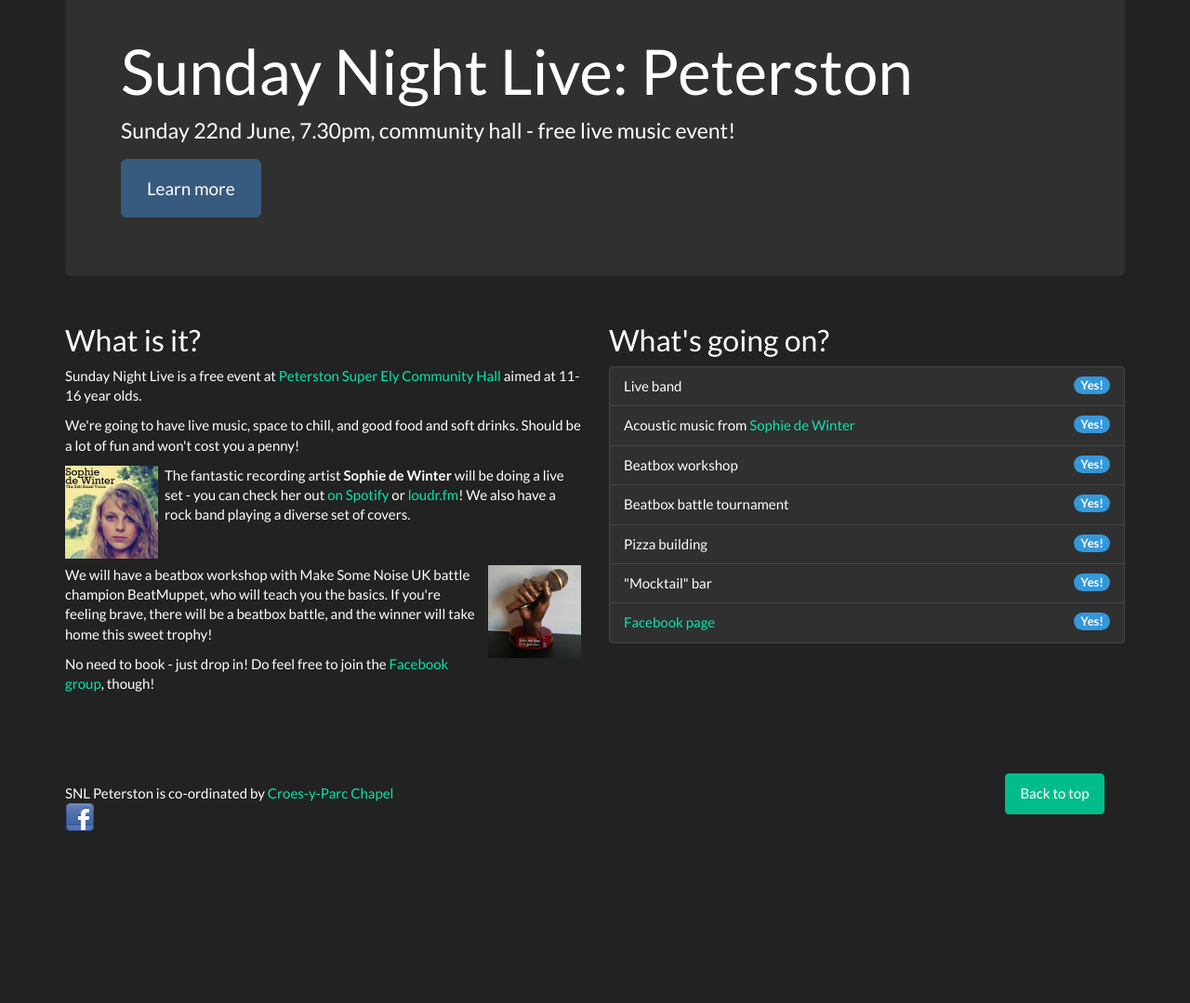
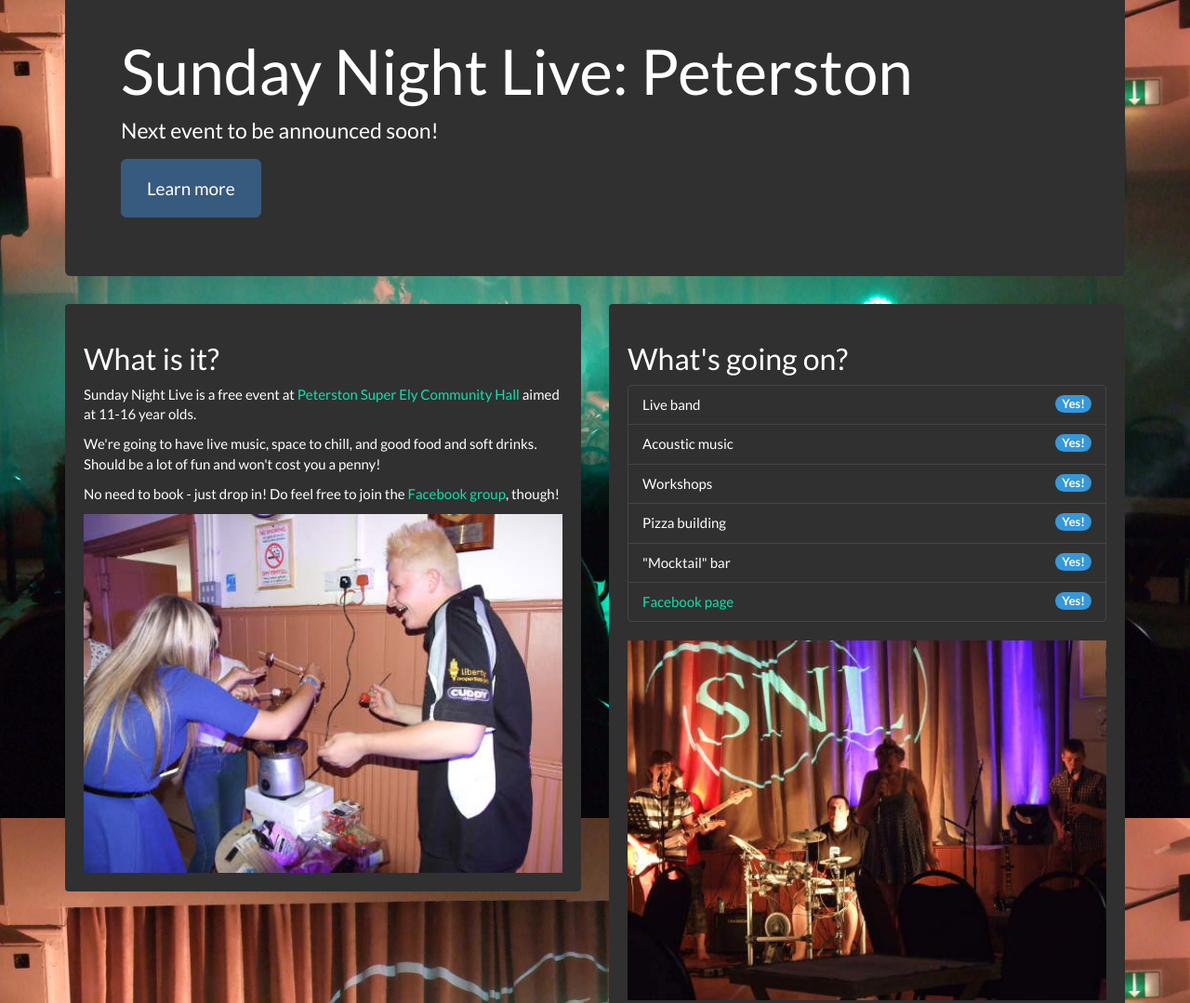
Before and after one commit to gavD/snlpeterston, a website: page index.html in a window 1280 px wide. Shown: the part 80-1159 px from the top of the page at 93% size. Before the commit the page ends 1053 px from the top, so only its background shows below. Drawn offline with nearby package versions, Linux system fonts and the light colour scheme.

Commit message:
Add photos and update copy

```diff
--- a/index.html
+++ b/index.html
@@ -27,16 +27,30 @@
             width: 100px;
             height: 100px;
         }
+		body{
+			background: url('img/photo/DSCF3068.JPG') no-repeat center center fixed;
+			-webkit-background-size: cover;
+			-moz-background-size: cover;
+			-o-background-size: cover;
+			background-size: cover;
+		}
+		img.past {
+			width: 100%;
+		}
     </style>
 </head>
 <body>
+
 
 <div class="container">
     <div class="row" id="top">
         <div class="col-lg-12">
             <div class="jumbotron">
                 <h1>Sunday Night Live: Peterston</h1>
-                <p class="lead">Sunday 22nd June, 7.30pm, community hall - free live music event!</p>
+                <p class="lead">
+					Next event to be announced soon!
+					<!--Sunday 22nd June, 7.30pm, community hall - free live music event!-->
+				</p>
 
                 <p><a href="#whatisit" class="btn btn-primary btn-lg">Learn more</a></p>
             </div>
@@ -44,21 +58,28 @@
     </div>
     <div class="row">
         <div class="col-lg-6">
+			<div class="well">
 				<h2 id="whatisit">What is it?</h2>
 				<p>Sunday Night Live is a free event at <a href="http://www.peterstonsuperely.org/#!facilities/c24jx">Peterston Super Ely Community Hall</a> aimed at 11-16 year olds.</p>
 
 				<p>We're going to have live music, space to chill, and good food and soft drinks. Should be a lot of fun and won't cost you a penny!</p>
-
+<!--
 				<p><a href="http://www.loudr.fm/release/the-still-small-voice/GA8T4"><img width="100" height="100" src="img/the-still-small-voice.png.500.jpg" alt="Sophie de Winter" class="fl"></a>
 
 					The fantastic recording artist <strong>Sophie de Winter</strong> will be doing a live set - you can check her out <a href="http://open.spotify.com/artist/4YKUeXDvpF4qsvxokQEYNw">on Spotify</a> or <a href="http://www.loudr.fm/release/the-still-small-voice/GA8T4">loudr.fm</a>! We also have a rock band playing a diverse set of covers.</p>
 
 				<p style="clear:both"><img width="100" height="100" src="img/trophy.jpg" alt="SNL Peterston beatbox battle champ trophy" class="fr">We will have a beatbox workshop with Make Some Noise UK battle champion BeatMuppet, who will teach you the basics. If you're feeling brave, there will be a beatbox battle, and the winner will take home this sweet trophy!</p>
-
+-->
 				<p>No need to book - just drop in! Do feel free to join the <a href="https://www.facebook.com/events/663427130379907">Facebook group</a>, though!</p>
 
+				<img class="past" src="img/photo/DSCF3084.JPG" alt="Food" />
+
+
+
+			</div>
         </div>
         <div class="col-lg-6">
+			<div class="well">
 				<h2>What's going on?</h2>
 				<ul class="list-group">
 					<li class="list-group-item">
@@ -67,16 +88,18 @@
 					</li>
 					<li class="list-group-item">
 						<span class="badge alert-info">Yes!</span>
-                    Acoustic music from <a href="http://www.loudr.fm/release/the-still-small-voice/GA8T4">Sophie de Winter</a>
+						Acoustic music
+						<!--from <a href="http://www.loudr.fm/release/the-still-small-voice/GA8T4">Sophie de Winter</a> -->
 					</li>
 					<li class="list-group-item">
 						<span class="badge alert-info">Yes!</span>
-                    Beatbox workshop
+						Workshops
 					</li>
-                <li class="list-group-item">
-                    <span class="badge alert-info">Yes!</span>
-                    Beatbox battle tournament
-                </li>
+					<!---->
+					<!--<li class="list-group-item">-->
+						<!--<span class="badge alert-info">Yes!</span>-->
+						<!--Beatbox battle tournament-->
+					<!--</li>-->
 					<li class="list-group-item">
 						<span class="badge alert-info">Yes!</span>
 						Pizza building
@@ -90,17 +113,21 @@
 						<a href="https://www.facebook.com/events/663427130379907">Facebook page</a>
 					</li>
 				</ul>
+				<img class="past" src="img/photo/DSCF3089.JPG" alt="Music" />
+			</div>
         </div>
     </div>
 
     <footer>
         <div class="row">
             <div class="col-lg-12">
+				<div class="well">
 					<ul class="list-unstyled">
 						<li class="pull-right"><a class="btn btn-success" href="#top">Back to top</a></li>
 					</ul>
 					<p>SNL Peterston is co-ordinated by <a href="https://www.facebook.com/groups/croesyparcsunday/?fref=ts">Croes-y-Parc Chapel</a></p>
 					<p><a title="SNL Peterston facebook page" href="https://www.facebook.com/events/663427130379907"><img src="img/facebook_32.png" width="32" height="32"></a></p>
+				</div>
             </div>
         </div>
     </footer>
```
Also changed, not shown: README.md (added), css/snl.css (added), img/photo/DSCF3068.JPG (added), img/photo/DSCF3084.JPG (added), img/photo/DSCF3089.JPG (added), 3 other files. Lines whose indentation alone changed are shown as unchanged.
